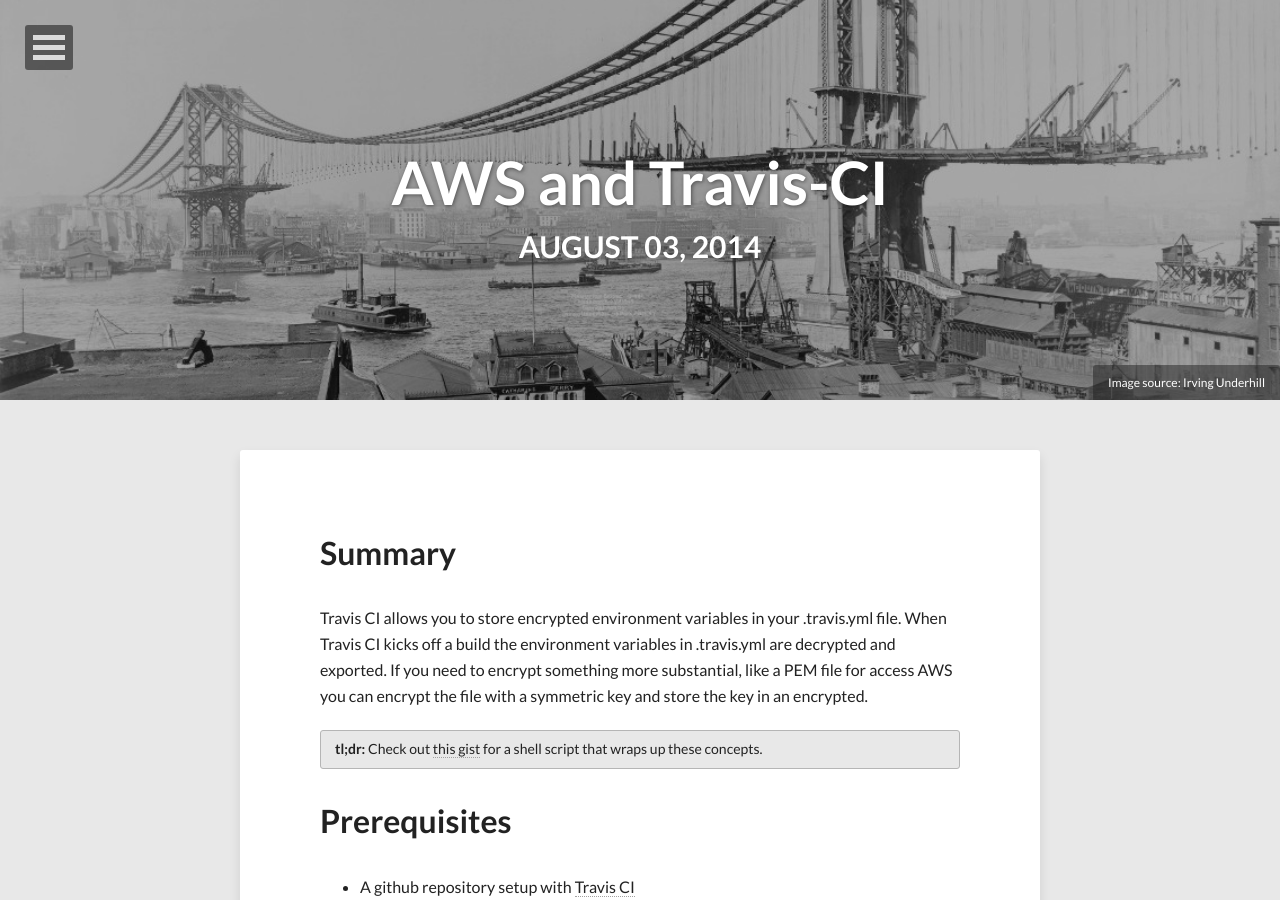
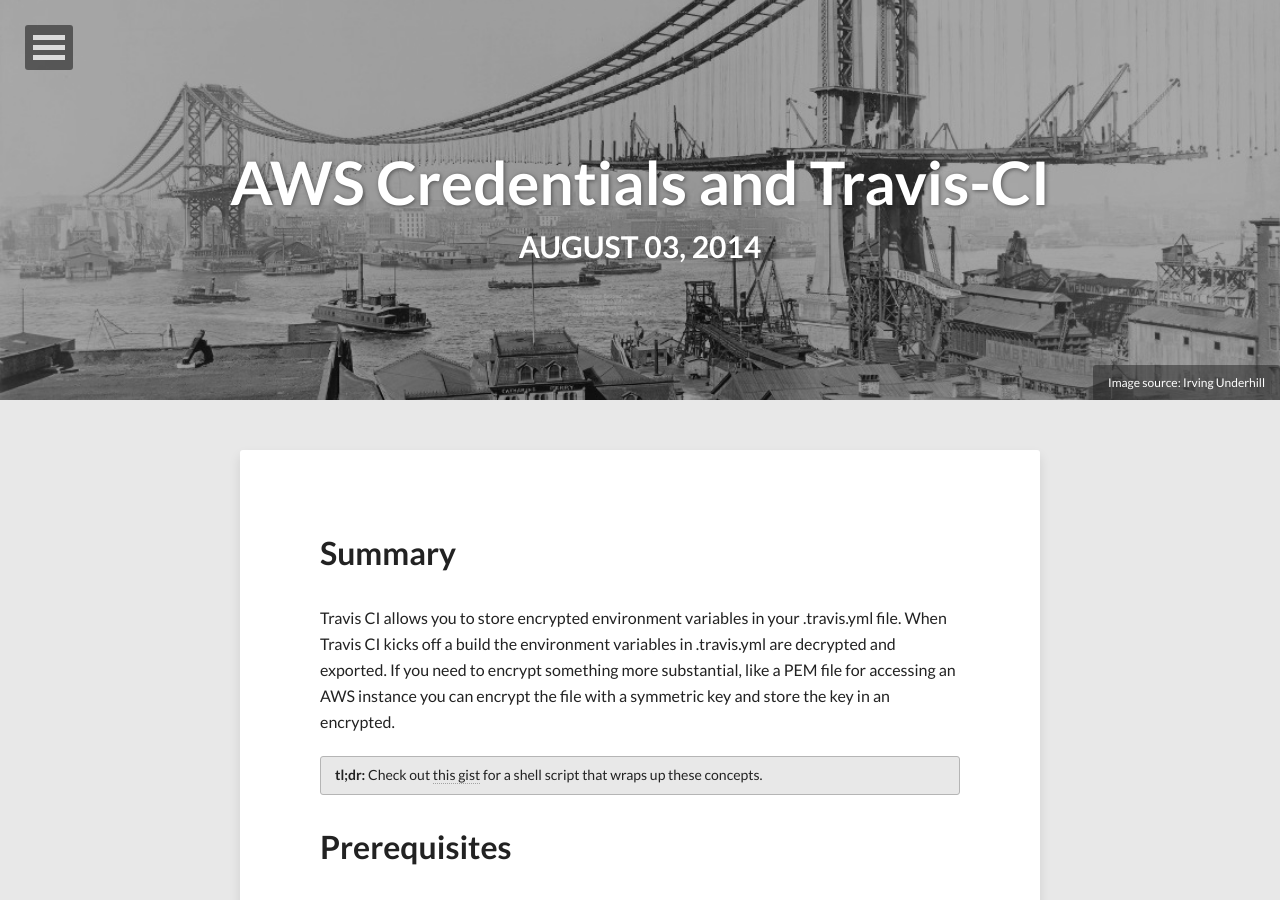
Before and after one commit to wellsie/wellsie.github.io, a Jekyll site: the page built from _posts/ci/2014-08-03-aws-credentials-and-travis-ci.md, in a window 1280 px wide and 900 px high. Built offline with Jekyll 4.4.1, drawn with Linux system fonts in a browser that asks for light colours; nearby versions of some CDN libraries; comment, search, counter and statistics services are not loaded; some of the changed text lies outside the part shown.

Commit message:
updated posts meta and rename one

```diff
--- a/_posts/ci/2014-08-03-aws-creds-and-travis-ci.md
+++ b/_posts/ci/2014-08-03-aws-credentials-and-travis-ci.md
@@ -1,7 +1,7 @@
 ---
 layout: post
-title: AWS and Travis-CI
-description: "Encrypt your AWS secrets (including PEM file) for consumption by Travis-CI."
+title: AWS Credentials and Travis-CI
+description: Encrypt your AWS secrets (including PEM file) for use by Travis-CI.
 modified: 2014-08-03 09:16:16 -0700
 tags: [aws,travis-ci,secrets]
 image:
@@ -14,7 +14,7 @@
 
 # Summary
 
-Travis CI allows you to store encrypted environment variables in your .travis.yml file. When Travis CI kicks off a build the environment variables in .travis.yml are decrypted and exported. If you need to encrypt something more substantial, like a PEM file for access AWS you can encrypt the file with a symmetric key and store the key in an encrypted.
+Travis CI allows you to store encrypted environment variables in your .travis.yml file. When Travis CI kicks off a build the environment variables in .travis.yml are decrypted and exported. If you need to encrypt something more substantial, like a PEM file for accessing an AWS instance you can encrypt the file with a symmetric key and store the key in an encrypted.
 
 **tl;dr:** Check out [this gist](https://gist.github.com/wellsie/96427f843c7570f08923) for a shell script that wraps up these concepts.
 {: .notice}
```
Also changed, not shown: _posts/dev/2014-08-04-bootable-mac-os-x-yosemite-10-dot-10-usb-install-drive.md (+2 -1 lines).
